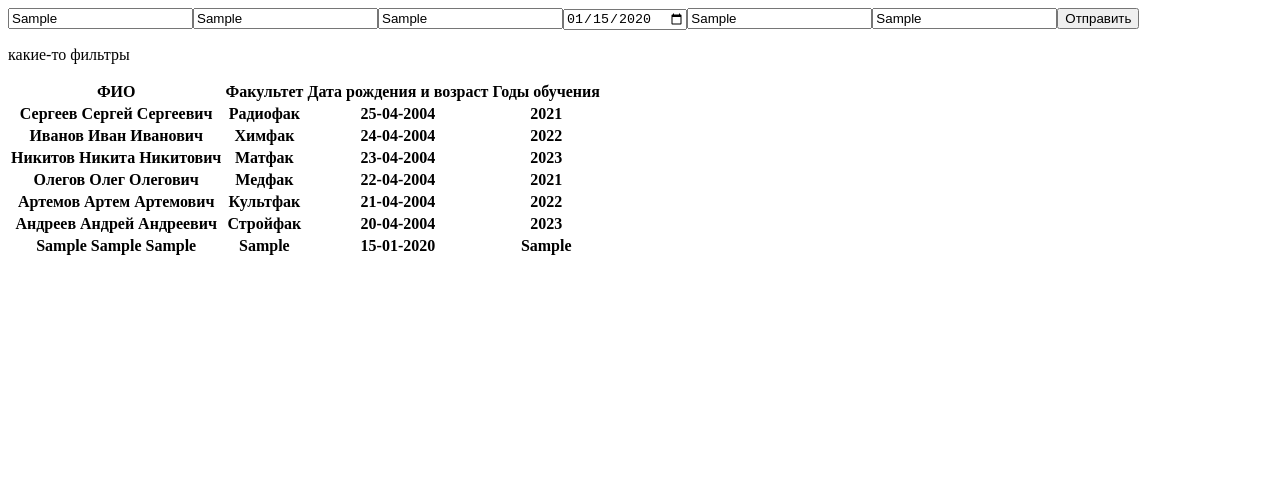
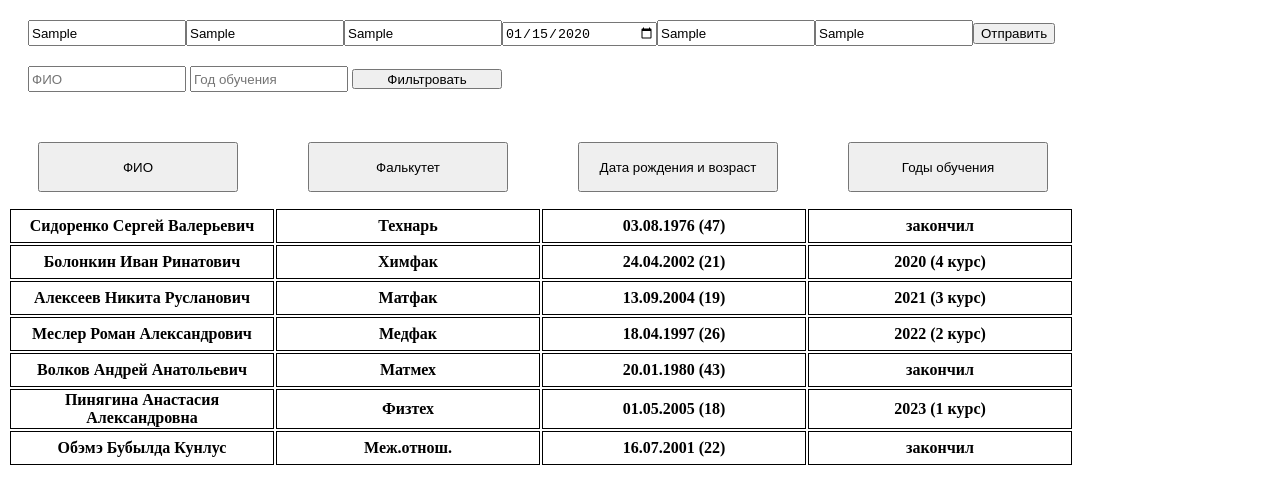
Before and after one commit to mimozurya/JS.Skillbox-2023, a plain HTML site: page 10.6 Практическая работа/index.html in a window 1280 px wide. Both pictures are taken after typing "Sample", "Sample", "Sample", "2020-01-15", "Sample", "Sample" into the empty fields and a click on the button "Отправить". Drawn offline with Linux system fonts and the light colour scheme.

Commit message:
загрузил 9 домашнее задание

```diff
--- a/10.6 Практическая работа/index.html
+++ b/10.6 Практическая работа/index.html
@@ -5,6 +5,7 @@
     <meta charset="UTF-8">
     <meta http-equiv="X-UA-Compatible" content="IE=edge">
     <meta name="viewport" content="width=device-width, initial-scale=1.0">
+    <link href="style.css" rel="stylesheet">
     <title>Список студентов</title>
     <script>
         document.addEventListener('DOMContentLoaded', () => {
@@ -15,17 +16,21 @@
 
 <body>
 
-    <form class="form-filter">
-        <p>какие-то фильтры</p>
+    <form class="filter-form" id="filter-form">
+        <input type="text" id="inp-fio" class="filter-form-item" placeholder="ФИО">
+        <input type="number" id="inp-year-study" class="filter-form-item" placeholder="Год обучения">
+        <button type="submit" class="filter-form-item">Фильтровать</button>
     </form>
 
+    <div class="sort-list">
+        <button class="sort-list-item sort-FullName" id="sort-FullName">ФИО</button>
+        <button class="sort-list-item sort-Faculty" id="sort-Faculty">Фалькутет</button>
+        <button class="sort-list-item sort-Date" id="sort-Date">Дата рождения и возраст</button>
+        <button class="sort-list-item sort-YearStudy" id="sort-YearStudy">Годы обучения</button>
+    </div>
+
     <table class="table">
-        <!-- <tr class="sort-list">
-            <th class="sort-list-item">ФИО</th>
-            <th class="sort-list-item">Фалькутет</th>
-            <th class="sort-list-item">Дата рождение и возраст</th>
-            <th class="sort-list-item">Годы обучения</th>
-        </tr> -->
+
     </table>
 </body>
 <script src="main.js"></script>
--- a/10.6 Практическая работа/main.js
+++ b/10.6 Практическая работа/main.js
@@ -1,14 +1,15 @@
 (() => {
     const studentsList = [
-        {name: 'Сергей', surname: 'Сергеев', middleName: 'Сергеевич', date: '25-04-2004', yearStudy: '2021', faculty: 'Радиофак'},
-        {name: 'Иван', surname: 'Иванов', middleName: 'Иванович', date: '24-04-2004', yearStudy: '2022', faculty: 'Химфак'},
-        {name: 'Никита', surname: 'Никитов', middleName: 'Никитович', date: '23-04-2004', yearStudy: '2023', faculty: 'Матфак'},
-        {name: 'Олег', surname: 'Олегов', middleName: 'Олегович', date: '22-04-2004', yearStudy: '2021', faculty: 'Медфак'},
-        {name: 'Артем', surname: 'Артемов', middleName: 'Артемович', date: '21-04-2004', yearStudy: '2022', faculty: 'Культфак'},
-        {name: 'Андрей', surname: 'Андреев', middleName: 'Андреевич', date: '20-04-2004', yearStudy: '2023', faculty: 'Стройфак'},
+        {name: 'Сергей', surname: 'Сидоренко', middleName: 'Валерьевич', date: '03.08.1976', yearStudy: '1992', faculty: 'Технарь'},
+        {name: 'Иван', surname: 'Болонкин', middleName: 'Ринатович', date: '24.04.2002', yearStudy: '2020', faculty: 'Химфак'},
+        {name: 'Никита', surname: 'Алексеев', middleName: 'Русланович', date: '13.09.2004', yearStudy: '2021', faculty: 'Матфак'},
+        {name: 'Роман', surname: 'Меслер', middleName: 'Александрович', date: '18.04.1997', yearStudy: '2022', faculty: 'Медфак'},
+        {name: 'Андрей', surname: 'Волков', middleName: 'Анатольевич', date: '20.01.1980', yearStudy: '2016', faculty: 'Матмех'},
+        {name: 'Анастасия', surname: 'Пинягина', middleName: 'Александровна', date: '01.05.2005', yearStudy: '2023', faculty: 'Физтех'},
+        {name: 'Бубылда', surname: 'Обэмэ', middleName: 'Кунлус', date: '16.07.2001', yearStudy: '2017', faculty: 'Меж.отнош.'},
     ]
 
-    function getStudentItem(studentObj) {
+    function getStudentItem(studentObj) { // создание строки студента
         let tr = document.createElement('tr');
         let thFullName = document.createElement('th');
         let thFaculty = document.createElement('th');
@@ -23,46 +24,95 @@
 
         thFullName.textContent = [studentObj.surname, studentObj.name, studentObj.middleName].join(' ');
         thFaculty.textContent = studentObj.faculty;
-        thDate.textContent = studentObj.date;
-        thYearStudy.textContent = studentObj.yearStudy;
+        thDate.textContent = studentObj.date + ' (' + (new Date().getFullYear() - parseInt(studentObj.date.split('.')[2])) + ')';
+        if (new Date().getFullYear() - parseInt(studentObj.yearStudy) < 4) {
+            thYearStudy.textContent = `${studentObj.yearStudy} (${new Date().getFullYear() - parseInt(studentObj.yearStudy) + 1} курс) `;
+        } else {
+            thYearStudy.textContent = 'закончил';
+        }
         tr.append(thFullName, thFaculty, thDate, thYearStudy);
 
         return tr;
     }
 
-    function renderStudentsTable(studentsArray) {
+    function renderStudentsTable(studentsArray) { // создание строк студентов
         let table = document.querySelector('.table');
         table.innerHTML = '';
         for (let student of studentsArray) {
             table.append(getStudentItem(student));
         }
-        createFilterLine();
+        sortStudents ();
+        filterStudent();
     }
 
-    function createFilterLine () {
-        let tr = document.createElement('tr');
-        let headingFullName = document.createElement('th');
-        let headingFaculty = document.createElement('th');
-        let headingDate = document.createElement('th');
-        let headingYearStudy = document.createElement('th');
-        let table = document.querySelector('.table');
+    function sortStudents () { // сортировка на кнопки
+        let sortByFullName = document.getElementById('sort-FullName');
+        let sortByFaculty = document.getElementById('sort-Faculty');
+        let sortByDate = document.getElementById('sort-Date');
+        let sortByYearStudy = document.getElementById('sort-YearStudy');
+        let direction = false;
 
-        headingFullName.textContent = 'ФИО';
-        headingFaculty.textContent = 'Факультет';
-        headingDate.textContent = 'Дата рождения и возраст';
-        headingYearStudy.textContent = 'Годы обучения';
+        sortByFullName.addEventListener('click', function () {
+            sortArrayByProp(studentsList, ['surname'], direction);
+            renderStudentsTable(studentsList);
+        });
+        sortByFaculty.addEventListener('click', function () {
+            sortArrayByProp(studentsList, ['faculty'], direction);
+            renderStudentsTable(studentsList);
+        });
+        sortByDate.addEventListener('click', function () {
+            sortArrayByProp(studentsList, ['date'], direction);
+            renderStudentsTable(studentsList);
+        });
+        sortByYearStudy.addEventListener('click', function () {
+            sortArrayByProp(studentsList, ['yearStudy'], true);
+            renderStudentsTable(studentsList);
+        });
+    };
 
-        tr.classList.add('sort-list');
-        headingFullName.classList.add('sort-list-item');
-        headingFaculty.classList.add('sort-list-item');
-        headingDate.classList.add('sort-list-item');
-        headingYearStudy.classList.add('sort-list-item');
-
-        tr.append(headingFullName, headingFaculty, headingDate, headingYearStudy);
-        table.prepend(tr);
+    function sortArrayByProp (array, prop, dir) { // метод сортировки
+        let result = array.sort(function(a,b) {
+            let dirIf = dir == false ? a[prop] < b[prop] : a[prop] > b[prop]
+            if (dirIf == true) return -1;
+        });
+        return result;
     }
 
-    function createSendingForm () {
+    function filter (array, prop, value) { // метод фильтра
+        let result = [],
+            copy = [...array];
+        for (const item of copy) {
+            if (String(item[prop]).includes(value) === true) result.push(item);
+        }
+        return result;
+    }
+
+    function renderStudents (array) { // рендер фильтра
+        const table = document.querySelector('.table');
+        table.innerHTML = '';
+
+        const fioVal = document.getElementById('inp-fio').value,
+            yearVal = document.getElementById('inp-year-study').value
+
+        let newArray = [...array];
+        if (fioVal !== '') newArray = filter (newArray, 'surname', fioVal);
+        if (yearVal !== '') newArray = filter (newArray, 'yearStudy', yearVal);
+
+        for (const user of newArray) {
+            const tr = getStudentItem(user);
+            table.append(tr);
+        }
+    }
+
+    function filterStudent () { // фильтр
+        let filterForm = document.getElementById('filter-form');
+        filterForm.onsubmit = function (e) {
+            e.preventDefault();
+            renderStudents(studentsList);
+        };
+    }
+
+    function createSendingForm () { // создание формы для заполнения информации о студенте
         let form = document.createElement('form');
         let inputName = document.createElement('input');
         let inputSurname = document.createElement('input');
@@ -103,8 +153,9 @@
         };
     }
 
-    function sendingForm () {
+    function sendingForm () { // логика создания формы
         let newForm = createSendingForm();
+        let currentYear = new Date().getFullYear();
 
         document.body.prepend(newForm.form);
 
@@ -112,24 +163,31 @@
             e.preventDefault();
 
             if (
-                newForm.inputName.value &&
-                newForm.inputSurname.value &&
-                newForm.inputMiddleName.value &&
+                newForm.inputName.value && !Number(newForm.inputName.value) &&
+                newForm.inputSurname.value && !Number(newForm.inputSurname.value) &&
+                newForm.inputMiddleName.value && !Number(newForm.inputMiddleName.value) &&
                 newForm.inputDate.valueAsDate &&
-                newForm.inputYearStudy.value &&
-                newForm.inputFaculty.value
+                newForm.inputYearStudy.value && Number(newForm.inputYearStudy.value) &&
+                newForm.inputFaculty.value && !Number(newForm.inputFaculty.value)
             ) {
                 let newStudent = {
-                    name: newForm.inputName.value,
-                    surname: newForm.inputSurname.value,
-                    middleName: newForm.inputMiddleName.value,
+                    name: formatString(newForm.inputName.value.trim()),
+                    surname: formatString(newForm.inputSurname.value.trim()),
+                    middleName: formatString(newForm.inputMiddleName.value.trim()),
                     date: formatDate(newForm.inputDate.valueAsDate),
-                    yearStudy: newForm.inputYearStudy.value,
-                    faculty: newForm.inputFaculty.value,
+                    yearStudy: newForm.inputYearStudy.value.trim(),
+                    faculty: formatString(newForm.inputFaculty.value.trim()),
                 };
 
                 studentsList.push(newStudent);
                 renderStudentsTable(studentsList);
+
+                newForm.inputName.value = '';
+                newForm.inputSurname.value = '';
+                newForm.inputMiddleName.value = '';
+                newForm.inputDate.value = '';
+                newForm.inputYearStudy.value = '';
+                newForm.inputFaculty.value = '';
             } else {
                 switch (false) {
                     case !!newForm.inputName.value:
@@ -144,8 +202,8 @@
                     case !!newForm.inputDate.valueAsDate:
                         alert ('Введите дату рождения');
                         break;
-                    case !!newForm.inputYearStudy.value:
-                        alert ('Введите год начала обучения');
+                    case !!newForm.inputYearStudy.value || Number(newForm.inputYearStudy.value):
+                        alert ('Введите год начала обучения или проверьте значение');
                         break;
                     case !!newForm.inputFaculty.value:
                         alert ('Введите факультет');
@@ -155,18 +213,18 @@
         });
     }
 
-    function formatDate(date) {
+    function formatString(string) { // приводит строку в нужный формат, даже если пользователь ошибся
+        return string.charAt(0).toUpperCase() + string.slice(1).toLowerCase();
+    }
+
+    function formatDate(date) { // приводит дату в нужный формат
         const day = String(date.getDate()).padStart(2, '0');
         const month = String(date.getMonth() + 1).padStart(2, '0');
         const year = date.getFullYear();
-        return `${day}-${month}-${year}`;
+        return `${day}.${month}.${year}`;
     }
 
     window.renderStudentsTable = renderStudentsTable;
     window.studentsList = studentsList;
     window.sendingForm = sendingForm;
 })();
-
-// Этап 5. Создайте функцию сортировки массива студентов и добавьте события кликов на соответствующие колонки.
-
-// Этап 6. Создайте функцию фильтрации массива студентов и добавьте события для элементов формы.
--- a/10.6 Практическая работа/style.css
+++ b/10.6 Практическая работа/style.css
@@ -0,0 +1,40 @@
+.sort-list {
+    display: flex;
+    gap: 15px;
+    margin-bottom: 15px;
+    margin-top: 50px;
+}
+
+.sort-list-item {
+    width: 200px;
+    height: 50px;
+    margin-right: 55px;
+}
+
+.sort-list-item:first-child {
+    margin-left: 30px;
+}
+
+th {
+    width: 260px;
+    height: 30px;
+    border: 1px solid black;
+}
+
+.form-sending {
+    margin: 20px;
+}
+
+.form-sending-item {
+    width: 150px;
+    height: 20px;
+}
+
+.filter-form {
+    margin: 20px;
+}
+
+.filter-form-item {
+    width: 150px;
+    height: 20px;
+}
```
